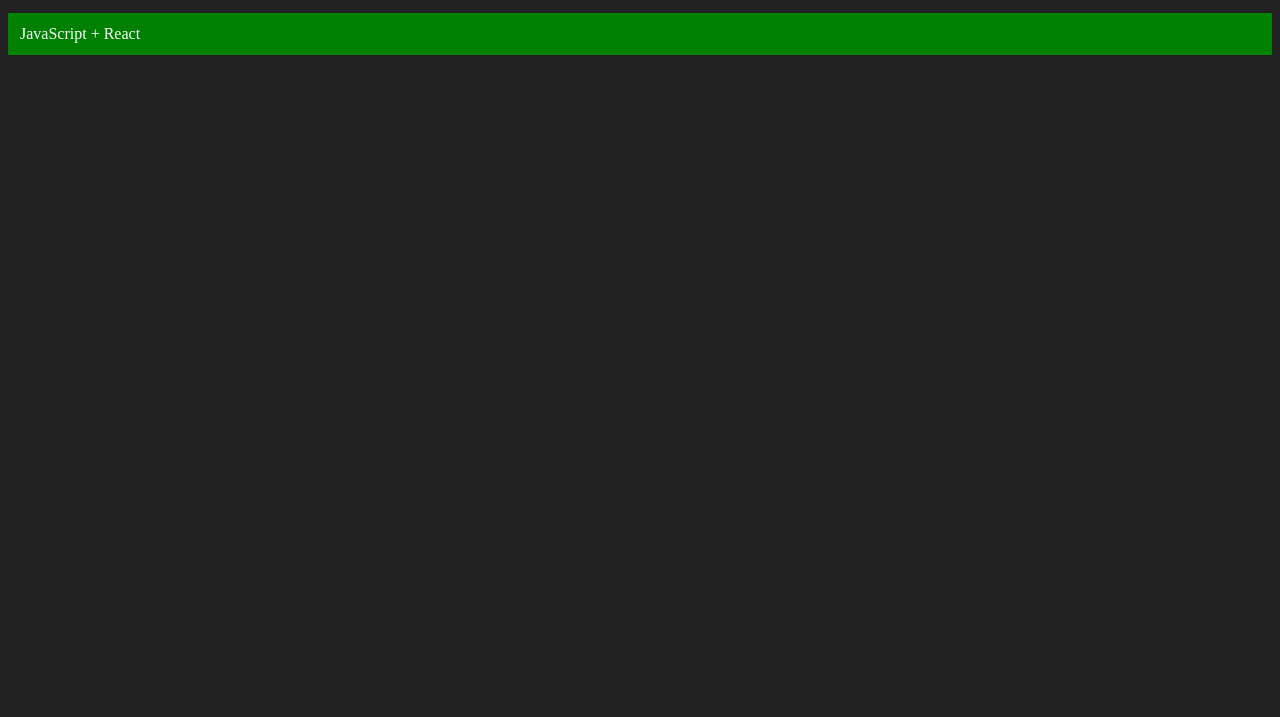
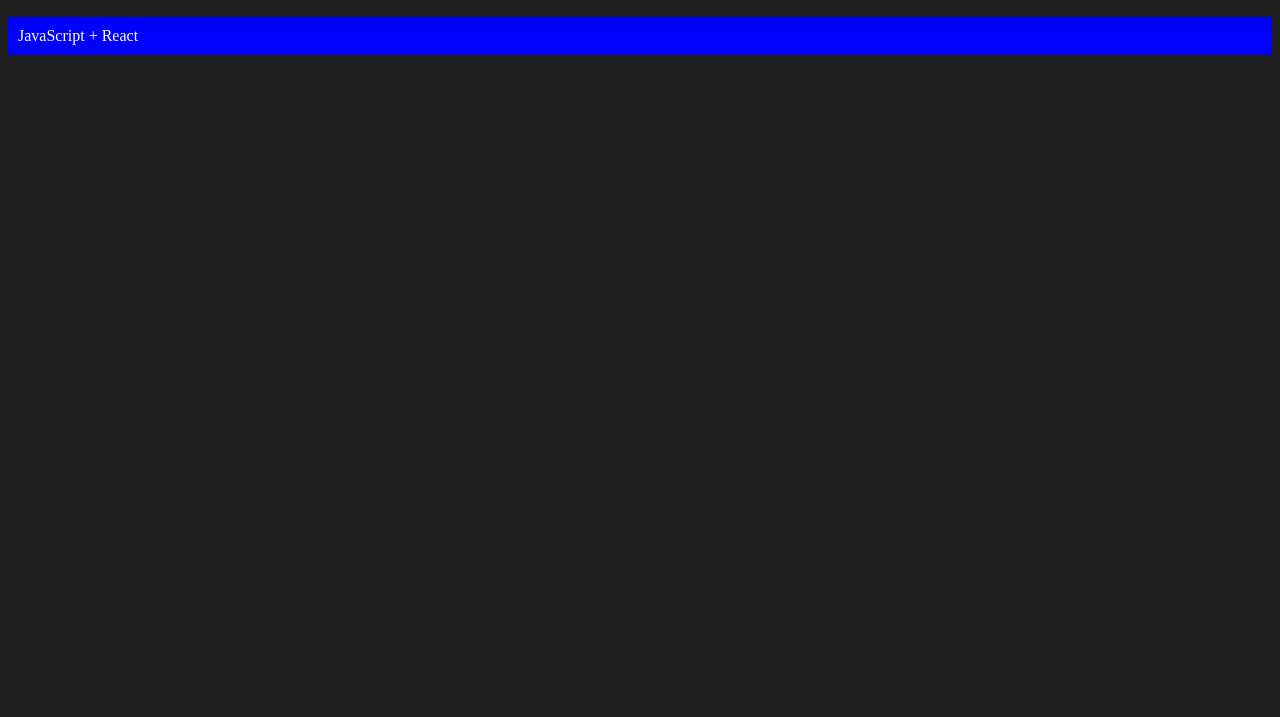
Before and after one commit to mustafakamran01/JavaScript, a website: page 06_dom/three.html in a window 1280 px wide. Shown: the part 83-800 px from the top of the page. Drawn offline with Linux system fonts and the light colour scheme.

Commit message:
DOM Arranging Codes

```diff
--- a/06_dom/three.html
+++ b/06_dom/three.html
@@ -11,33 +11,31 @@
 <script>
 
     const myH1 = document.createElement('h1')
-    console.log(myH1);
     myH1.className = "first"
     myH1.id = Math.round(Math.random() * 10 + 1)
     myH1.setAttribute('title', 'h1 title')
+    myH1.style.backgroundColor = 'white'
     myH1.style.color = 'brown'
-    myH1.style.backgroundColor = 'white'
-    myH1.style.padding = '8px'
+    myH1.style.padding = '10px'
     myH1.innerText = 'JOB PREPARATION'
 
     document.body.appendChild(myH1)
 
-
-
+    /*
+        Both are correct ways of creating elements, but
+        the below one is considered more optimized
+    */
 
     const myDiv = document.createElement('div')
-    console.log(myDiv);
-    myDiv.className = "main"
+    myDiv.className = 'main'
     myDiv.id = Math.round(Math.random() * 10 + 1)
     myDiv.setAttribute('title', 'generated title')
-    myDiv.style.backgroundColor = 'green'
-    myDiv.style.padding = "12px"
-    myDiv.style.color = "white"
-    const text = document.createTextNode("JavaScript + React")
-    myDiv.appendChild(text)
+    myDiv.style.backgroundColor = 'blue'
+    myDiv.style.color = 'white'
+    myDiv.style.padding = '10px'
+    myDiv.appendChild(document.createTextNode('JavaScript + React'))
 
     document.body.appendChild(myDiv)
 
-
 </script>
 </html>
```
